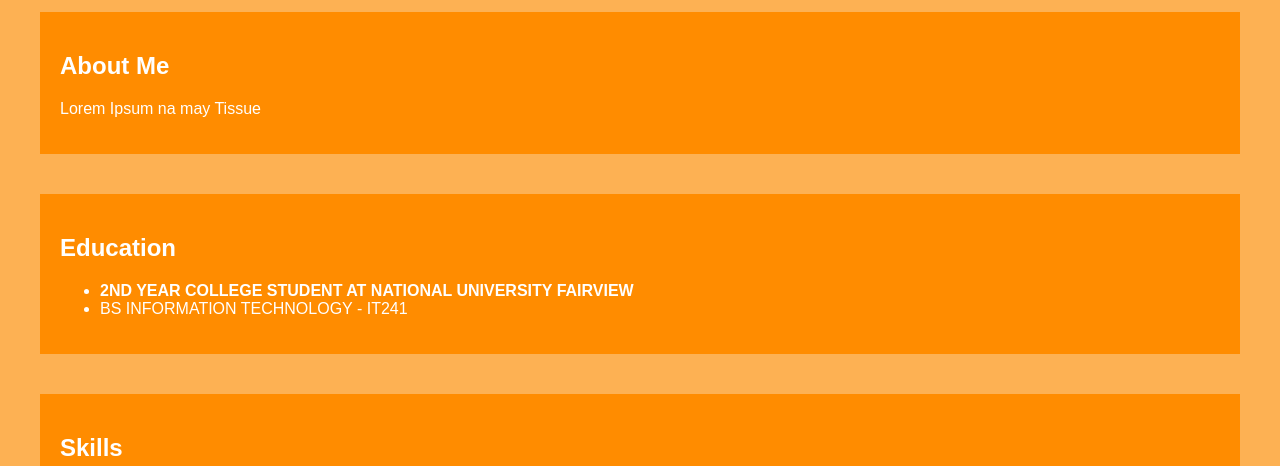
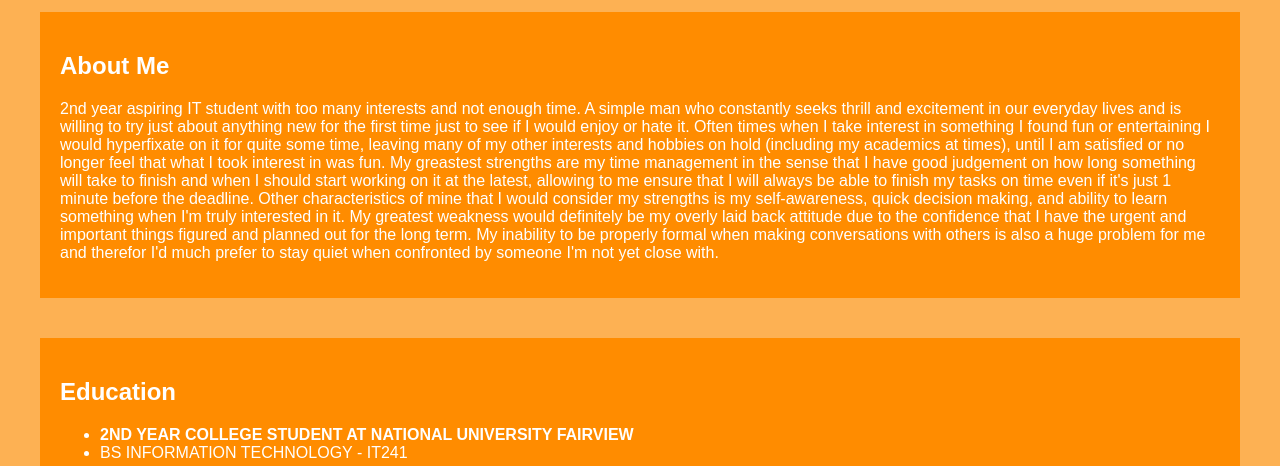
Before and after one commit to Daburi-Shaburi/Portfolio, a plain HTML site: page index.html in a window 1280 px wide. Shown: the part 334-800 px from the top of the page. Drawn offline with Linux system fonts and the light colour scheme.

Commit message:
Update index.html

```diff
--- a/index.html
+++ b/index.html
@@ -15,7 +15,9 @@
 
     <div class="section">
         <h2>About Me</h2>
-        <p>Lorem Ipsum na may Tissue</p>
+        <p>2nd year aspiring IT student with too many interests and not enough time. A simple man who constantly seeks thrill and excitement in our everyday lives and is willing to try just about anything new for the first time just to see if I would enjoy or hate it. Often times when I take interest in something I found fun or entertaining I would hyperfixate on it for quite some time, leaving many of my other interests and hobbies on hold (including my academics at times), until I am satisfied or no longer feel that what I took interest in was fun.
+
+        My greastest strengths are my time management in the sense that I have good judgement on how long something will take to finish and when I should start working on it at the latest, allowing to me ensure that I will always be able to finish my tasks on time even if it's just 1 minute before the deadline. Other characteristics of mine that I would consider my strengths is my self-awareness, quick decision making, and ability to learn something when I'm truly interested in it. My greatest weakness would definitely be my overly laid back attitude due to the confidence that I have the urgent and important things figured and planned out for the long term. My inability to be properly formal when making conversations with others is also a huge problem for me and therefor I'd much prefer to stay quiet when confronted by someone I'm not yet close with.</p>
     </div>
 
     <div class="section">
```
